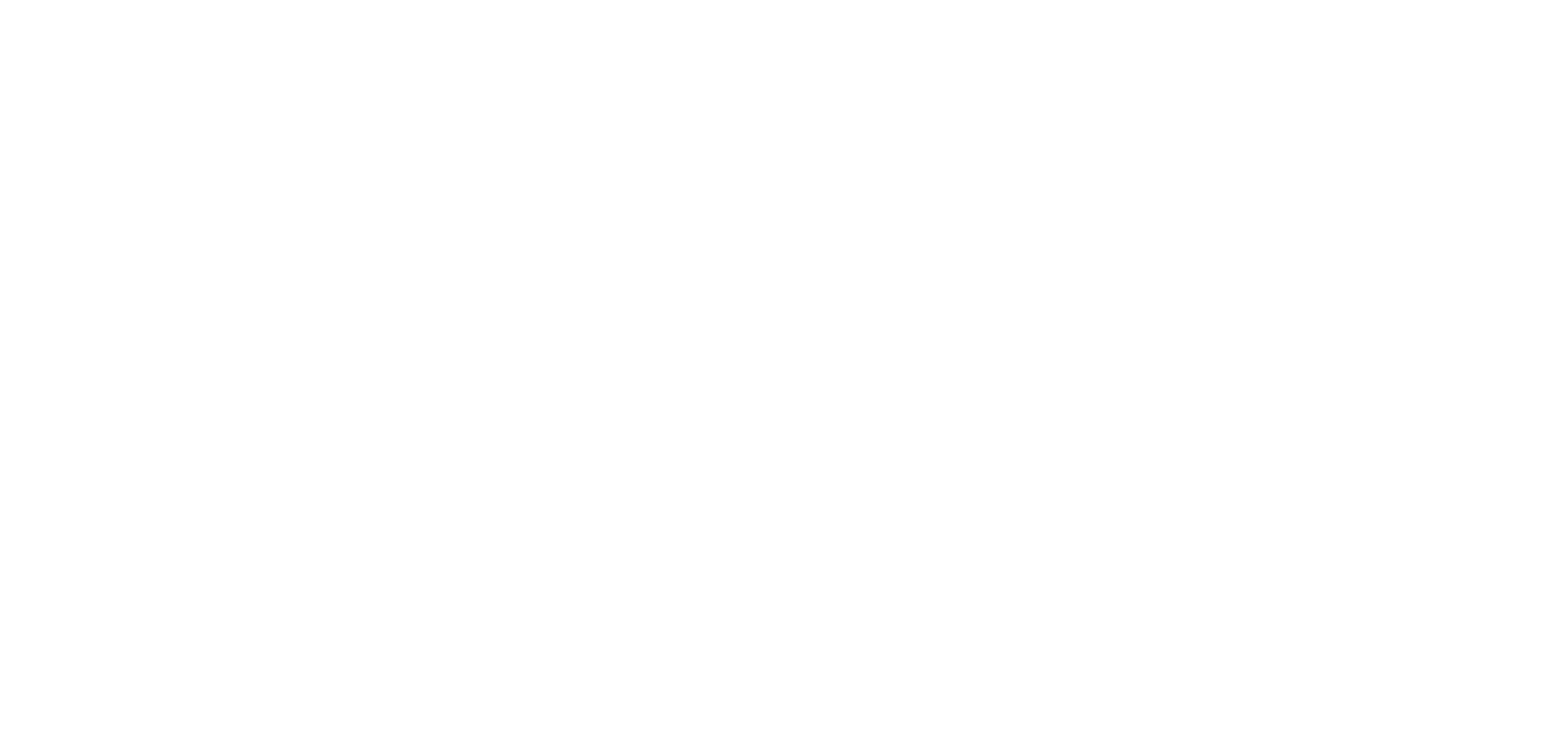
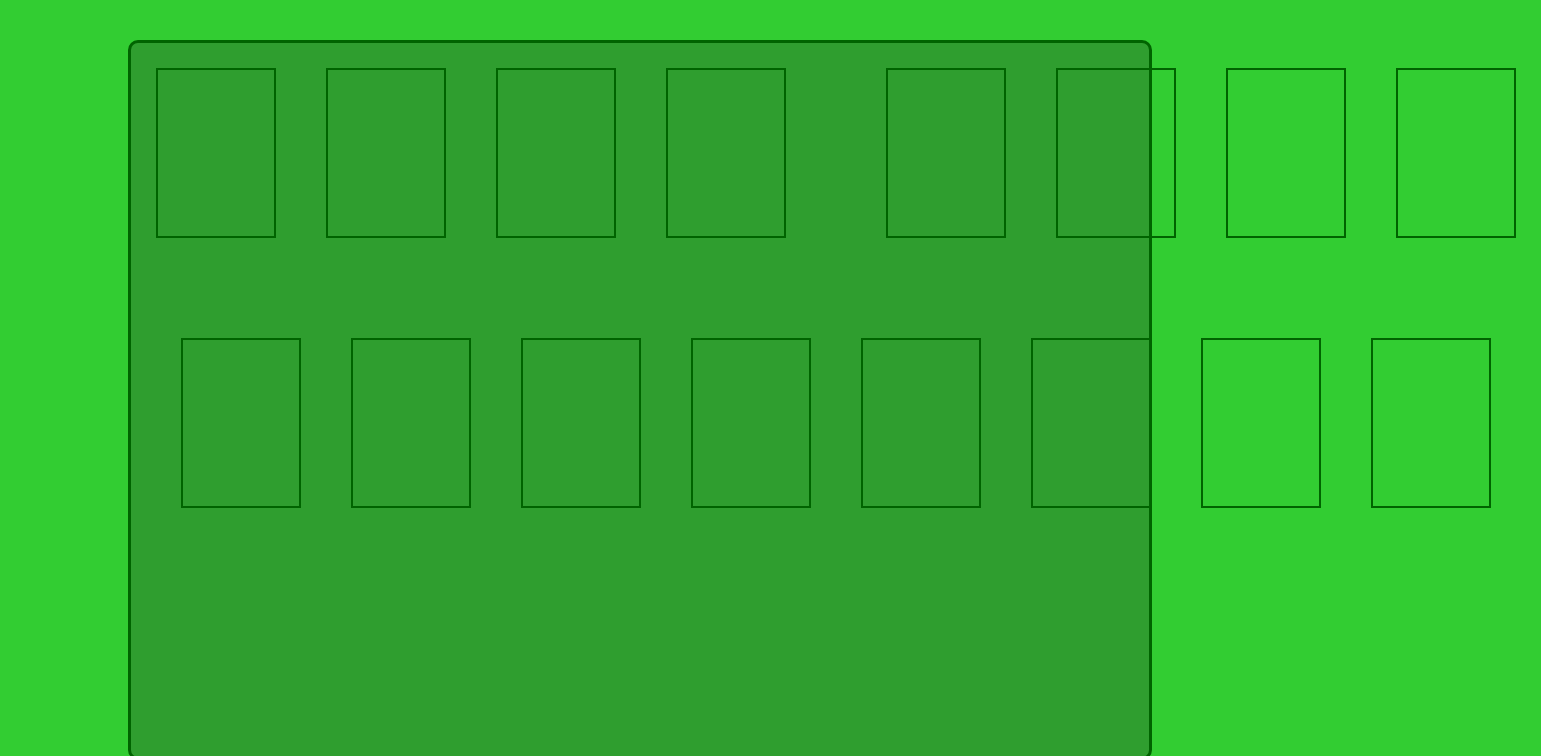
Before and after one commit to MeruemIsHere/Freecell, a React (Create React App) app: page / in a window 1280 px wide. Shown: the top 756 px of the page, 1541 px wide, since content can reach past the window. Built offline with nearby package versions, Linux system fonts and the light colour scheme.

Commit message:
Gameboard style

```diff
--- a/src/App.css
+++ b/src/App.css
@@ -1,38 +1,25 @@
-.App {
-  text-align: center;
+*,
+::before,
+::after {
+    box-sizing: border-box;
+    margin: 0;
+    padding: 0;
+    -webkit-tap-highlight-color: transparent;
 }
 
-.App-logo {
-  height: 40vmin;
-  pointer-events: none;
+body {
+    overflow: hidden;
+    background-color: limegreen;
 }
 
-@media (prefers-reduced-motion: no-preference) {
-  .App-logo {
-    animation: App-logo-spin infinite 20s linear;
-  }
+a {
+    text-decoration: none;
 }
 
-.App-header {
-  background-color: #282c34;
-  min-height: 100vh;
-  display: flex;
-  flex-direction: column;
-  align-items: center;
-  justify-content: center;
-  font-size: calc(10px + 2vmin);
-  color: white;
+.App {
+    width: 100vw;
+    height: 100vh;
+    display: flex;
+    justify-content: center;
+    align-items: center;
 }
-
-.App-link {
-  color: #61dafb;
-}
-
-@keyframes App-logo-spin {
-  from {
-    transform: rotate(0deg);
-  }
-  to {
-    transform: rotate(360deg);
-  }
-}
--- a/src/App.tsx
+++ b/src/App.tsx
@@ -1,8 +1,11 @@
-import React from 'react';
+
+import './App.css'
+import Gameboard from "./components/Gameboard";
 
 function App() {
   return (
     <div className="App">
+      <Gameboard />
     </div>
   );
 }
--- /dev/null
+++ b/src/components/Cell/Cell.tsx
@@ -0,0 +1,11 @@
+import './style/Cell.css'
+
+function Cell() {
+  return (
+    <div className="cell-container">
+        <div className="cell-mark"></div>
+    </div>
+  )
+}
+
+export default Cell
--- /dev/null
+++ b/src/components/Cell/index.ts
@@ -0,0 +1,3 @@
+
+export * from './Cell'
+export { default } from './Cell'
--- /dev/null
+++ b/src/components/Cell/style/Cell.css
@@ -0,0 +1,15 @@
+.cell-container {
+  width: -webkit-max-content;
+  width: -moz-max-content;
+  width: max-content;
+  height: -webkit-max-content;
+  height: -moz-max-content;
+  height: max-content;
+}
+
+.cell-mark {
+  width: 120px;
+  height: 170px;
+  border: 2px solid darkgreen;
+}
+/*# sourceMappingURL=Cell.css.map */
--- /dev/null
+++ b/src/components/Cell/style/Cell.scss
@@ -0,0 +1,10 @@
+.cell-container {
+    width: max-content;
+    height: max-content;
+}
+
+.cell-mark {
+    width: 120px;
+    height: 170px;
+    border: 2px solid darkgreen;
+}
--- /dev/null
+++ b/src/components/Gameboard/GameBoard.tsx
@@ -0,0 +1,35 @@
+import Cell from '../Cell'
+import './style/GameBoard.css'
+
+function GameBoard() {
+  return (
+    <div className="gameboard-container">
+        <div className="bonuscells-container">
+            <Cell/>
+            <Cell/>
+            <Cell/>
+            <Cell/>
+        </div>
+
+        <div className="wincells-container">
+            <Cell/>
+            <Cell/>
+            <Cell/>
+            <Cell/>
+        </div>
+
+        <div className="boardcells-container">
+            <Cell/>
+            <Cell/>
+            <Cell/>
+            <Cell/>
+            <Cell/>
+            <Cell/>
+            <Cell/>
+            <Cell/>
+        </div>
+    </div>
+  )
+}
+
+export default GameBoard
--- /dev/null
+++ b/src/components/Gameboard/Gameboard.helpers.ts
@@ -0,0 +1,3 @@
+
+
+export const helper = () => {}
--- /dev/null
+++ b/src/components/Gameboard/index.ts
@@ -0,0 +1,3 @@
+
+export * from './GameBoard';
+export { default } from './GameBoard'
--- /dev/null
+++ b/src/components/Gameboard/style/GameBoard.css
@@ -0,0 +1,52 @@
+.gameboard-container {
+  width: 80%;
+  height: 90%;
+  background-color: #2f9e2f;
+  border: 3px solid darkgreen;
+  border-radius: 10px;
+  display: -ms-grid;
+  display: grid;
+  -ms-grid-columns: 1fr 1fr;
+      grid-template-columns: 1fr 1fr;
+  -ms-grid-rows: max-content 1fr;
+      grid-template-rows: -webkit-max-content 1fr;
+      grid-template-rows: max-content 1fr;
+      grid-template-areas: "bonus win" "board board";
+  gap: 50px;
+}
+
+.bonuscells-container,
+.wincells-container,
+.boardcells-container {
+  padding: 25px;
+  display: -webkit-box;
+  display: -ms-flexbox;
+  display: flex;
+  gap: 50px;
+}
+
+.bonuscells-container {
+  -ms-grid-row: 1;
+  -ms-grid-column: 1;
+  grid-area: bonus;
+}
+
+.wincells-container {
+  -ms-grid-row: 1;
+  -ms-grid-column: 2;
+  grid-area: win;
+  -webkit-box-pack: end;
+      -ms-flex-pack: end;
+          justify-content: end;
+}
+
+.boardcells-container {
+  -ms-grid-row: 2;
+  -ms-grid-column: 1;
+  -ms-grid-column-span: 2;
+  grid-area: board;
+  -webkit-box-pack: center;
+      -ms-flex-pack: center;
+          justify-content: center;
+}
+/*# sourceMappingURL=GameBoard.css.map */
--- /dev/null
+++ b/src/components/Gameboard/style/GameBoard.scss
@@ -0,0 +1,34 @@
+.gameboard-container {
+    width: 80%;
+    height: 90%;
+    background-color: rgb(47, 158, 47);
+    border: 3px solid darkgreen;
+    border-radius: 10px;
+    display: grid;
+    grid-template-columns: 1fr 1fr;
+    grid-template-rows: max-content 1fr;
+    grid-template-areas: "bonus win" "board board";
+    gap: 50px;
+}
+
+.bonuscells-container,
+.wincells-container,
+.boardcells-container {
+    padding: 25px;
+    display: flex;
+    gap: 50px;
+}
+
+.bonuscells-container {
+    grid-area: bonus;
+}
+
+.wincells-container {
+    grid-area: win;
+    justify-content: end;
+}
+
+.boardcells-container {
+    grid-area: board;
+    justify-content: center;
+}
```
Also changed, not shown: 2 other files (tests, documents, lock files or other folders).
